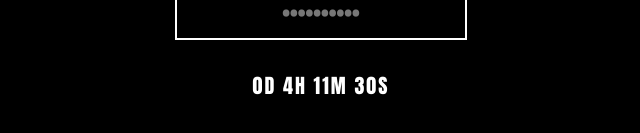
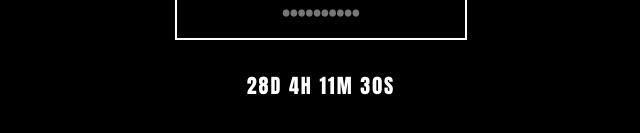
Before and after one commit to year2kill/year2kill, a plain HTML site: page index.html in a window 1280 px wide. Shown: the part 393-526 px from the top of the page, without its empty margins (319-959 px from the left). Drawn offline with Linux system fonts and the light colour scheme.

Commit message:
Update index.html
Extended release date

```diff
--- a/index.html
+++ b/index.html
@@ -103,7 +103,7 @@
   const DESTINATION = "index3.html";
 
   /* ===== SET DROP DATE HERE ===== */
-  const DROP_DATE = new Date("2026-02-01T00:00:00");
+  const DROP_DATE = new Date("2026-03-01T00:00:00");
   // ^^^ EDIT THIS DATE/TIME ONLY ^^^
 
   /* ===== PASSWORD CHECK ===== */
```
